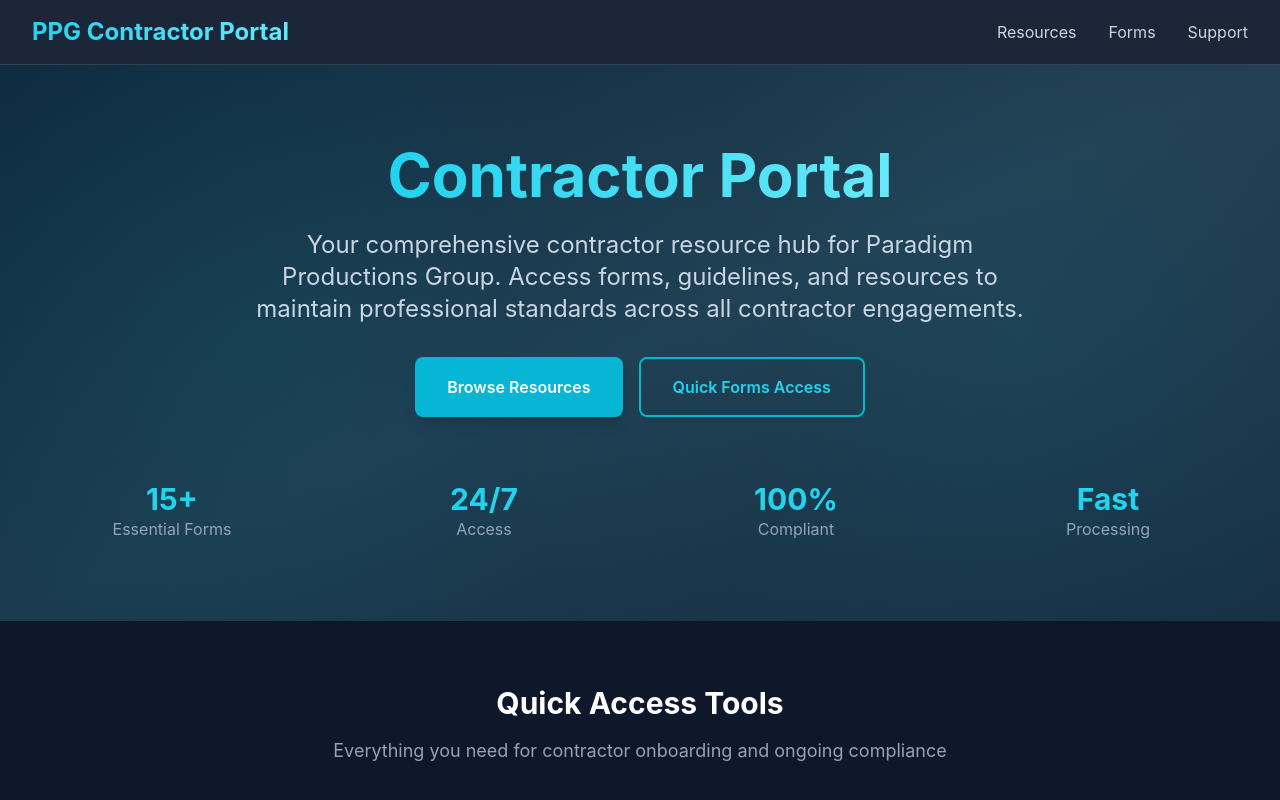
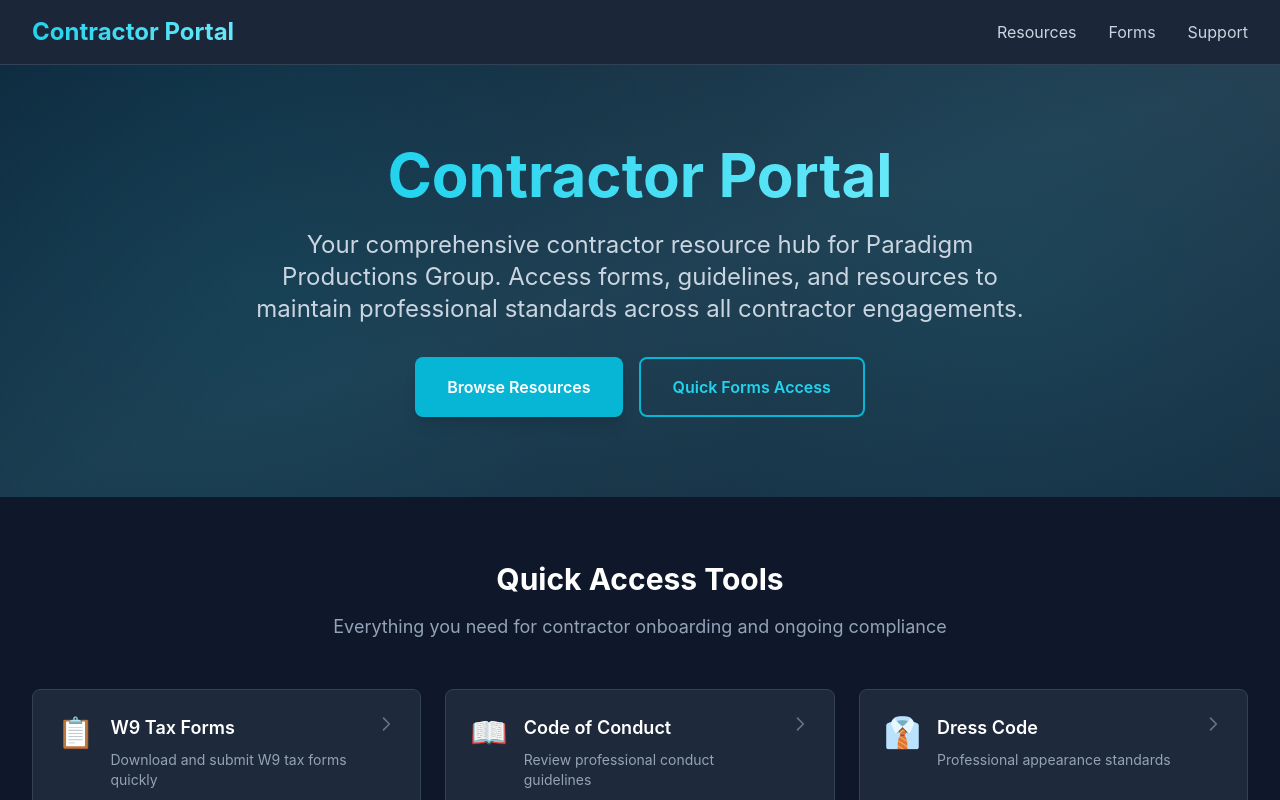
Before and after one commit to Jrocchetti/Contractor-Resource-Center, a Next.js app: page / in a window 1280 px wide. Shown: the top 800 px of the page. Built offline with nearby package versions, Linux system fonts and the light colour scheme.

Commit message:
Remove PPG branding and stats section as requested - cleaner design

```diff
--- a/src/components/Footer.tsx
+++ b/src/components/Footer.tsx
@@ -5,7 +5,7 @@ export default function Footer() {
         <div className="grid grid-cols-1 md:grid-cols-4 gap-8">
           {/* Company Info */}
           <div className="col-span-1 md:col-span-2">
-            <h3 className="text-xl font-bold mb-4 text-primary-400">PPG Contractor Portal</h3>
+            <h3 className="text-xl font-bold mb-4 text-primary-400">Contractor Portal</h3>
             <p className="text-gray-400 mb-4">
               Paradigm Productions Group&apos;s comprehensive contractor resource center.
               Professional tools and resources to maintain consistent standards
--- a/src/components/Header.tsx
+++ b/src/components/Header.tsx
@@ -13,7 +13,7 @@ export default function Header() {
           {/* Logo */}
           <div className="flex items-center">
             <Link href="/" className="text-2xl font-bold text-gradient">
-              PPG Contractor Portal
+              Contractor Portal
             </Link>
           </div>
 
--- a/src/components/Hero.tsx
+++ b/src/components/Hero.tsx
@@ -25,26 +25,6 @@ export default function Hero() {
               Quick Forms Access
             </button>
           </div>
-
-          {/* Stats */}
-          <div className="mt-16 grid grid-cols-2 md:grid-cols-4 gap-8">
-            <div className="text-center">
-              <div className="text-3xl font-bold text-primary-400">15+</div>
-              <div className="text-gray-400">Essential Forms</div>
-            </div>
-            <div className="text-center">
-              <div className="text-3xl font-bold text-primary-400">24/7</div>
-              <div className="text-gray-400">Access</div>
-            </div>
-            <div className="text-center">
-              <div className="text-3xl font-bold text-primary-400">100%</div>
-              <div className="text-gray-400">Compliant</div>
-            </div>
-            <div className="text-center">
-              <div className="text-3xl font-bold text-primary-400">Fast</div>
-              <div className="text-gray-400">Processing</div>
-            </div>
-          </div>
         </div>
       </div>
     </section>
```
